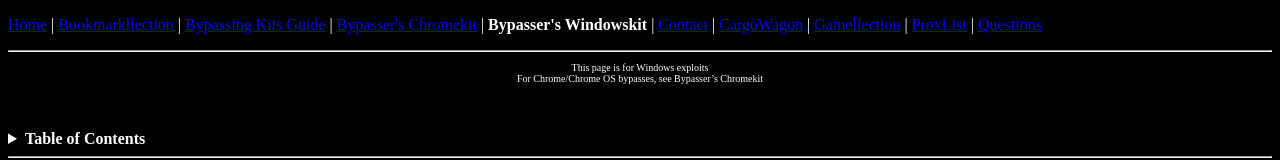
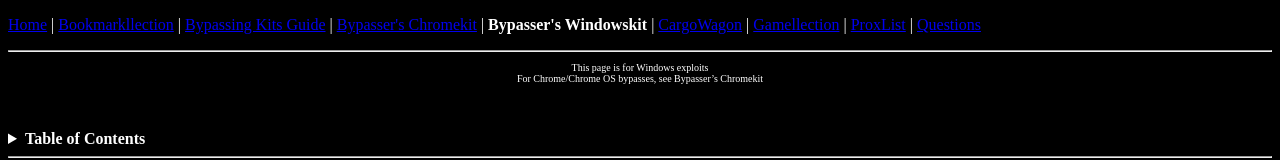
Before and after one commit to The-Wagonization/The-Wagon-Site, a website: page Pages/Bypasser'sWindowskit.html in a window 1280 px wide. Shown: the top 160 px of the page. Drawn offline with Linux system fonts and the light colour scheme; a web font is replaced by a local one.

Commit message:
removed contact from the navigation section x4
from bypasser's windowskit

```diff
--- a/Pages/Bypasser'sWindowskit.html
+++ b/Pages/Bypasser'sWindowskit.html
@@ -49,7 +49,7 @@
     </head>
     <audio id="background-music" src="..\Audio\MapOfTheStars.mp3" autoplay loop></audio>
     <body>
-        <p class=""><a href="..\Pages\Home.html">Home</a> | <a href="..\Pages\Bookmarkllection.html">Bookmarkllection</a> | <a href="..\Pages\BypassingKitsGuide.html">Bypassing Kits Guide</a> | <a href="..\Pages\Bypasser'sChromekit.html">Bypasser's Chromekit</a> | <b>Bypasser's Windowskit</b> | <a href="..\Pages\Contact.html">Contact</a> | <a href="..\Pages\CargoWagon.html">CargoWagon</a> | <a href="..\Pages\Gamellection.html">Gamellection</a> | <a href="..\Pages\ProxList.html">ProxList</a> | <a href="..\Pages\Questions.html">Questions</a></p>
+        <p class=""><a href="..\Pages\Home.html">Home</a> | <a href="..\Pages\Bookmarkllection.html">Bookmarkllection</a> | <a href="..\Pages\BypassingKitsGuide.html">Bypassing Kits Guide</a> | <a href="..\Pages\Bypasser'sChromekit.html">Bypasser's Chromekit</a> | <b>Bypasser's Windowskit</b> | <a href="..\Pages\CargoWagon.html">CargoWagon</a> | <a href="..\Pages\Gamellection.html">Gamellection</a> | <a href="..\Pages\ProxList.html">ProxList</a> | <a href="..\Pages\Questions.html">Questions</a></p>
         <hr>
         <p class="small-centered-text">This page is for Windows exploits
         <br>
```
